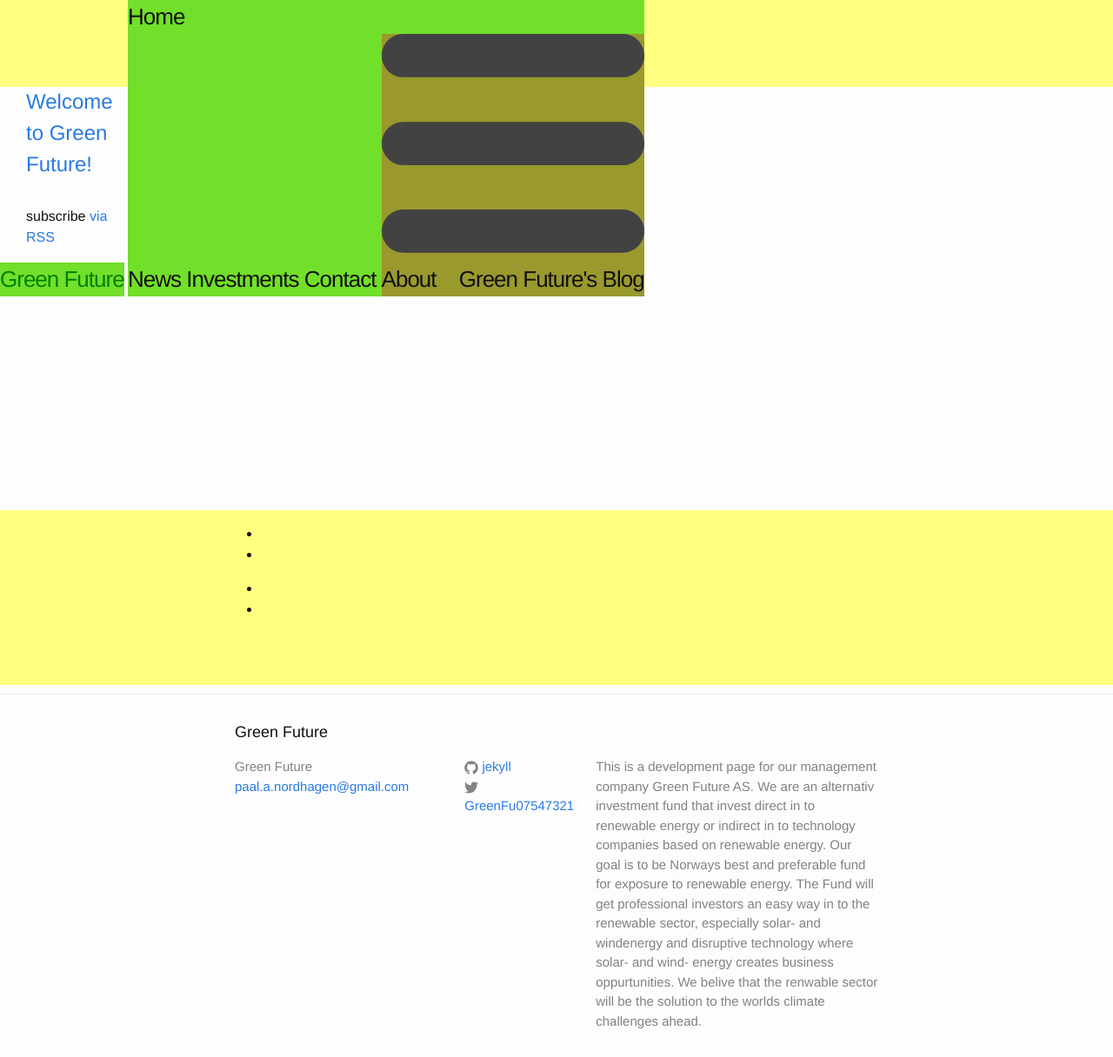
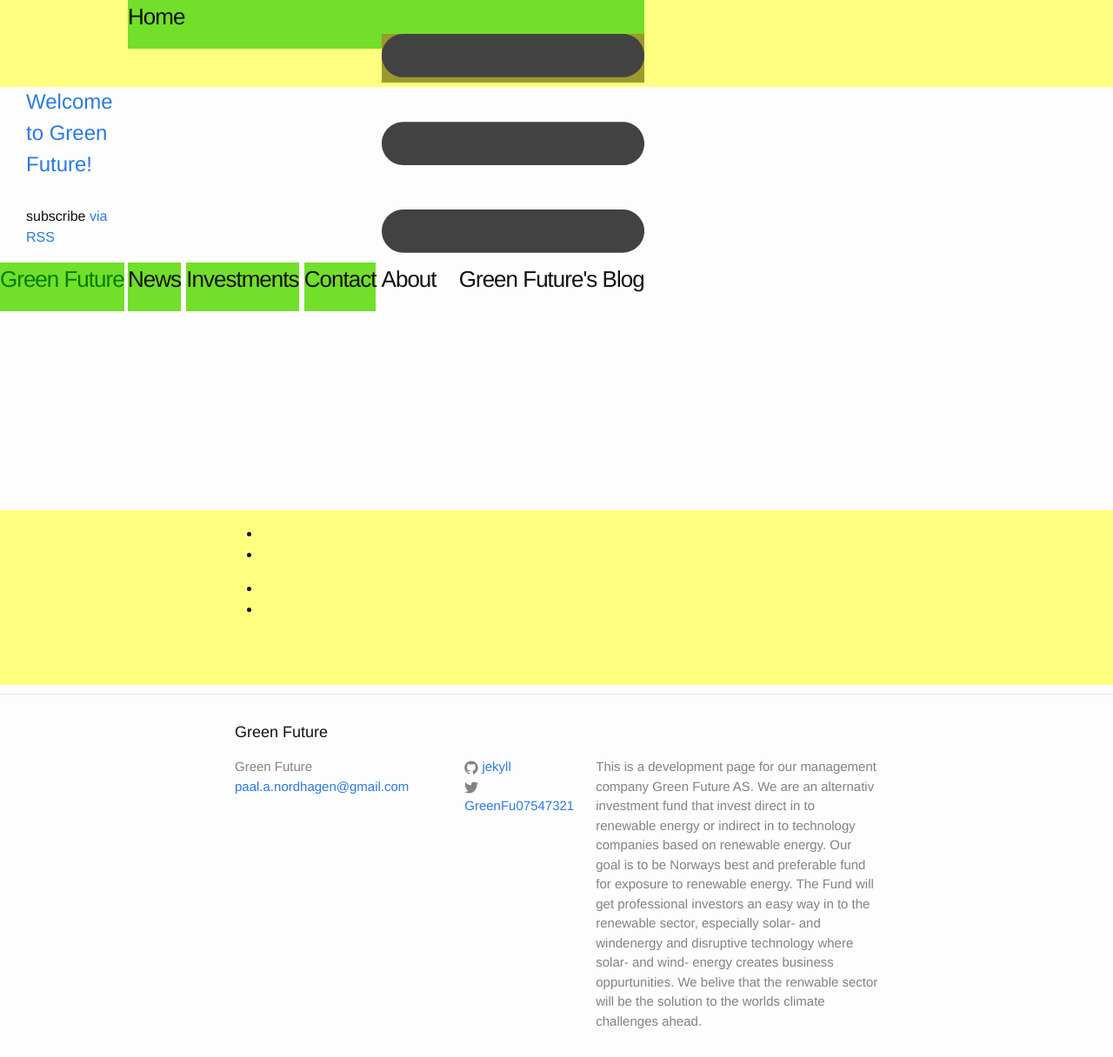
Before and after one commit to Paal-August/Paal-August.github.io, a Jekyll site: the page built from index.html, in a window 1280 px wide and 1216 px high. Shown: the whole window at 87% size. Built offline with Jekyll 4.4.1, drawn with Linux system fonts in a browser that asks for light colours.

Commit message:
Update _layout.scss

```diff
--- a/_sass/_layout.scss
+++ b/_sass/_layout.scss
@@ -13,7 +13,7 @@
 }
 
 .site-header {
-  max-height:100px;
+  height:100px;
   grid-gap: 1px;
   grid-area: 1 / 1 / 2/8;
   width:100%;
@@ -31,7 +31,7 @@
     letter-spacing: -1px;
     margin-bottom: 0;
     float: center;
-
+    height:56px;
     background-color:#72DF2A;
     display:inline-block;
     &,
@@ -43,6 +43,7 @@
 .site-menu {
     font-size: 26px;
     font-weight: 300;
+    height:56px;
     letter-spacing: -1px;
     margin-bottom: 0;
     float: center;
@@ -55,6 +56,7 @@
 .site-nav {
     font-size: 26px;
     font-weight: 300;
+    height:56px;
     letter-spacing: -1px;
     margin-bottom: 0;
     float: center;
```
